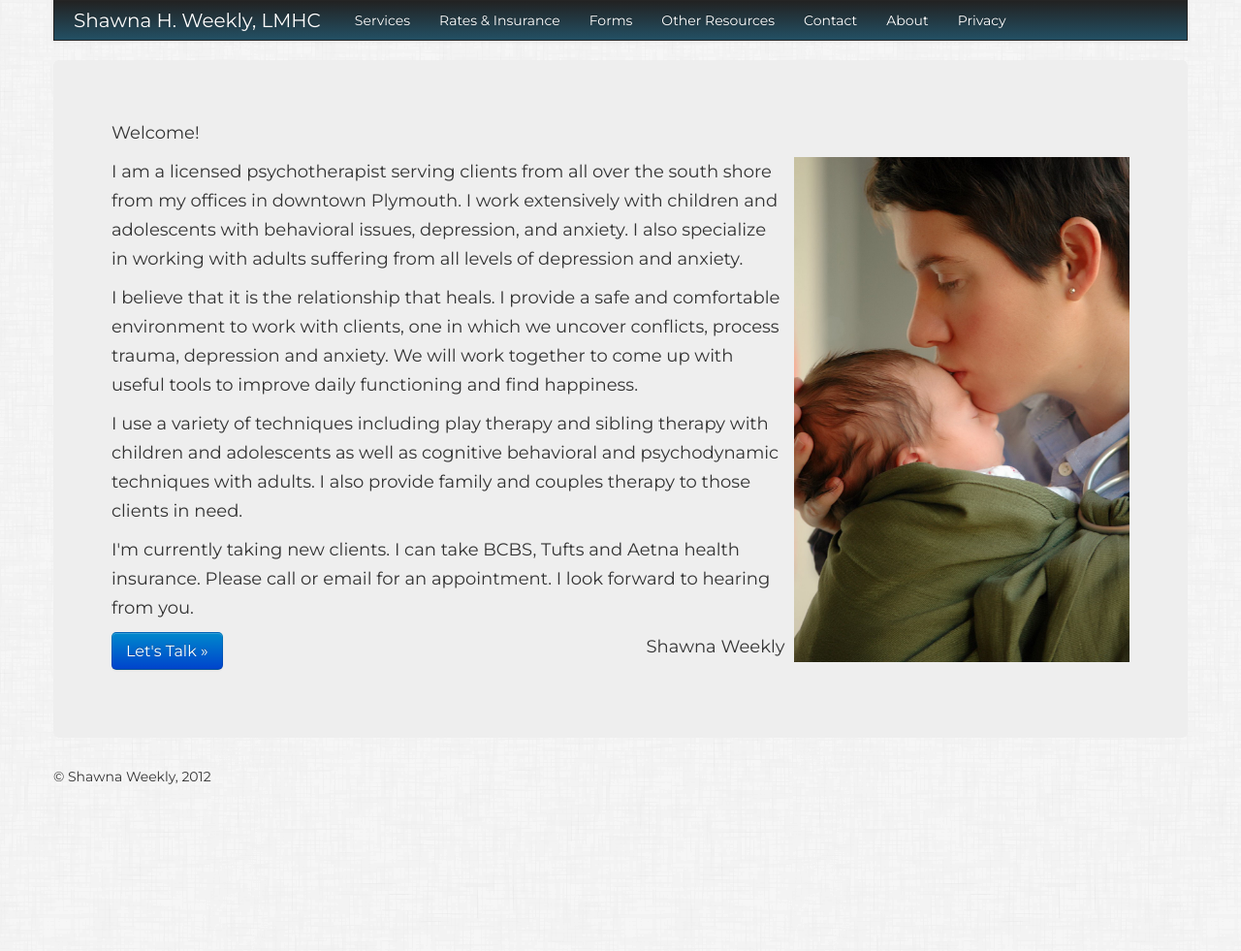
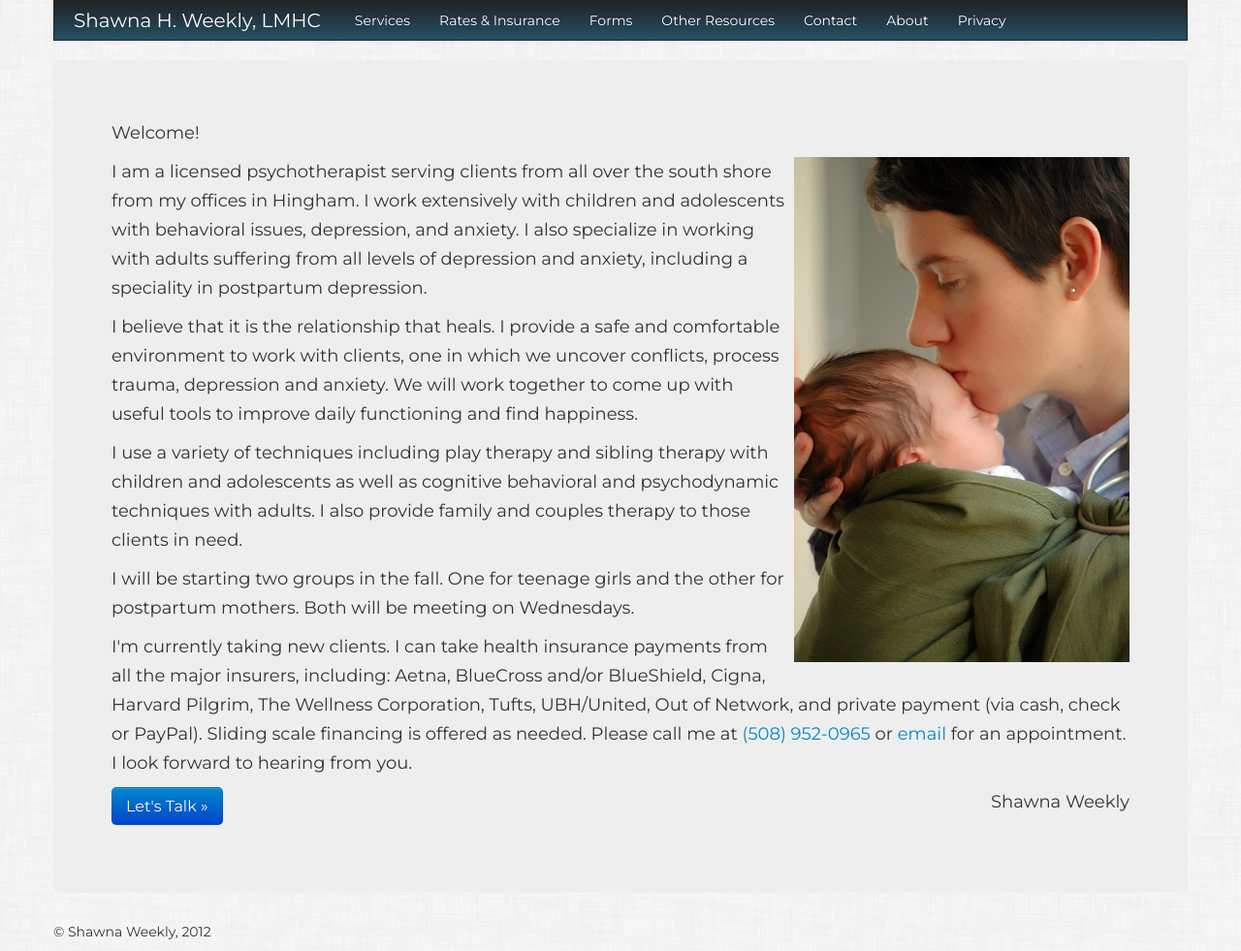
Before and after one commit to cweekly/shawnaweekly.com, a Jekyll site: the page built from index.html, in a window 1280 px wide. Shown: the whole page at 97% size. Built offline with Jekyll 4.4.1, drawn with Linux system fonts in a browser that asks for light colours; nearby versions of some CDN libraries; before the commit the page ends 900 px from its top, so only the background shows below that.

Commit message:
update index.html w move to hingham, more insurers

```diff
--- a/index.html
+++ b/index.html
@@ -8,20 +8,33 @@ layout: default
   </p>
   <p>
     <img class="portrait" src="img/mother-kiss.jpg" />
-    I am a licensed psychotherapist serving clients from all over the south shore from my offices in downtown Plymouth.
+    I am a licensed psychotherapist serving clients from all over the south shore from my offices in Hingham.
     I work extensively with children and adolescents with behavioral issues, depression, and anxiety.
-    I also specialize in working with adults suffering from all levels of depression and anxiety.
+    I also specialize in working with adults suffering from all levels of depression and anxiety,
+    including a speciality in postpartum depression.
   </p>
   <p>
     I believe that it is the relationship that heals.
-    I provide a safe and comfortable environment to work with clients, one in which we uncover conflicts, process trauma, depression and anxiety.
+    I provide a safe and comfortable environment to work with clients, one in which we uncover conflicts,
+    process trauma, depression and anxiety.
     We will work together to come up with useful tools to improve daily functioning and find happiness.
   </p>
   <p>
-    I use a variety of techniques including play therapy and sibling therapy with children and adolescents as well as cognitive behavioral and psychodynamic techniques with adults. I also provide family and couples therapy to those clients in need.
+    I use a variety of techniques including play therapy and sibling therapy with children and adolescents
+    as well as cognitive behavioral and psychodynamic techniques with adults. I also provide family and couples
+    therapy to those clients in need.
   </p>
   <p>
-    I'm currently taking new clients. I can take BCBS, Tufts and Aetna health insurance. Please call or email for an appointment.
+    I will be starting two groups in the fall. One for teenage girls and the other for postpartum mothers.
+    Both will be meeting on Wednesdays.
+  </p>
+  <p>
+    I'm currently taking new clients. I can take health insurance payments from all the major insurers, including:
+    Aetna, BlueCross and/or BlueShield, Cigna, Harvard Pilgrim, The Wellness Corporation, Tufts, UBH/United,
+    Out of Network, and private payment (via cash, check or PayPal). Sliding scale financing is offered as needed.
+    Please call me at <a href="tel:508-952-0965">(508) 952-0965</a> or
+    <a href="mailto:info@shawnaweekly.com">email</a>
+    for an appointment.
     I look forward to hearing from you.
   </p>
   <p class="pull-right">
```
